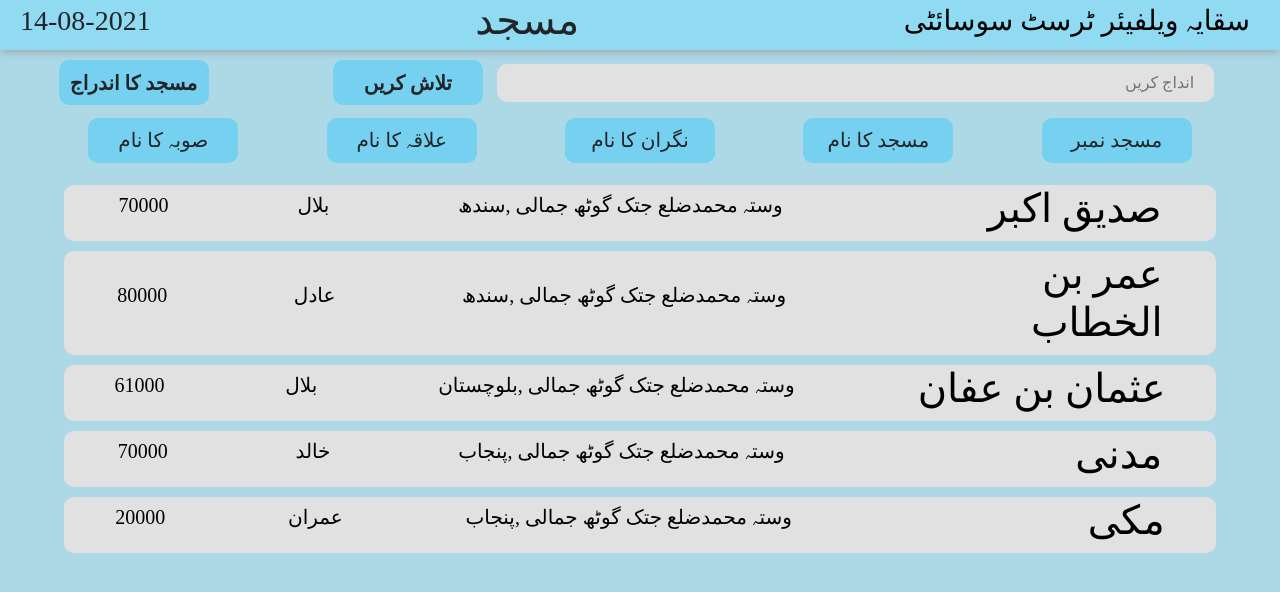
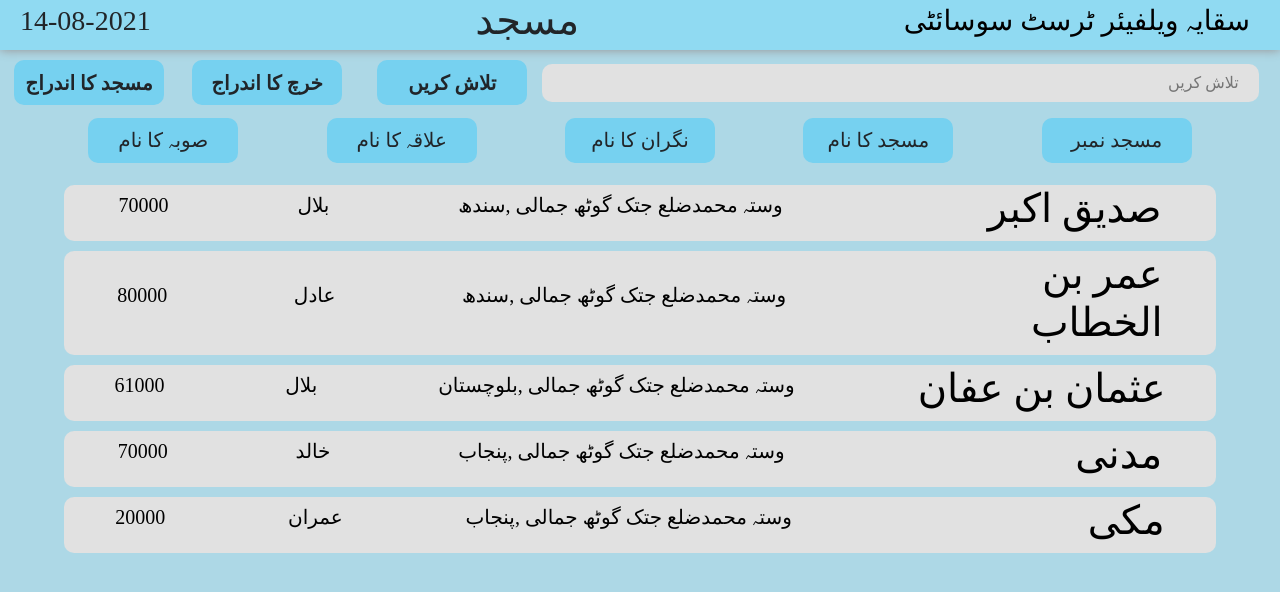
Before and after one commit to khalid129/Saqaya_Welfare, a React (Create React App) app: page /masjid in a window 1280 px wide. Shown: the top 592 px of the page. Built offline with nearby package versions, Linux system fonts and the light colour scheme; a web font is replaced by a local one.

Commit message:
2 extra buttons

```diff
--- a/package.json
+++ b/package.json
@@ -1,4 +1,5 @@
 {
+  "homepage": "http://khalid129.github.io/Saqaya_Welfare",
   "name": "saqayawelfare",
   "version": "0.1.0",
   "private": true,
@@ -10,6 +11,7 @@
     "bootstrap": "^5.0.2",
     "bootstrap-social": "^5.1.1",
     "font-awesome": "^4.7.0",
+    "gh-pages": "^3.2.3",
     "react": "^17.0.2",
     "react-animation-components": "^3.0.0",
     "react-bootstrap": "^1.6.1",
@@ -26,6 +28,8 @@
     "web-vitals": "^1.1.2"
   },
   "scripts": {
+    "predeploy":"npm run build",
+    "deploy":"gh-pages -d build",
     "start": "react-scripts start",
     "build": "react-scripts build",
     "test": "react-scripts test",
--- a/src/components/Account.jsx
+++ b/src/components/Account.jsx
@@ -60,6 +60,7 @@ const Account = (props) => {
       <Header name="کھاتہ" />
       <div className="input_box">
       <div className="button"  onClick={toggleModal}>کھاتہ کا اندراج</div>
+      <div className="button"  onClick={toggleModal}>آمدن کا اندراج</div>
         <div className="search_box">
         <div className="button" onClick={() => updateInput(state)}>
           تلاش کریں
--- a/src/components/Masjid.jsx
+++ b/src/components/Masjid.jsx
@@ -76,14 +76,16 @@ else
         <div className="button expense" onClick={toggleModal}>
           مسجد کا اندراج
         </div>
-
+        <div className="button expense" onClick={toggleModal}>
+          خرچ کا اندراج
+        </div>
         <div className="search_box">
         <div className="button" onClick={() => updateInput(state, button)}>
           تلاش کریں
         </div>
           <input
             type="text"
-            placeholder="انداج کریں"
+            placeholder="تلاش کریں"
             onChange={(e) => setstate(e.target.value)}
           />
         </div>
```
Also changed, not shown: 1 other file (tests, documents, lock files or other folders).
